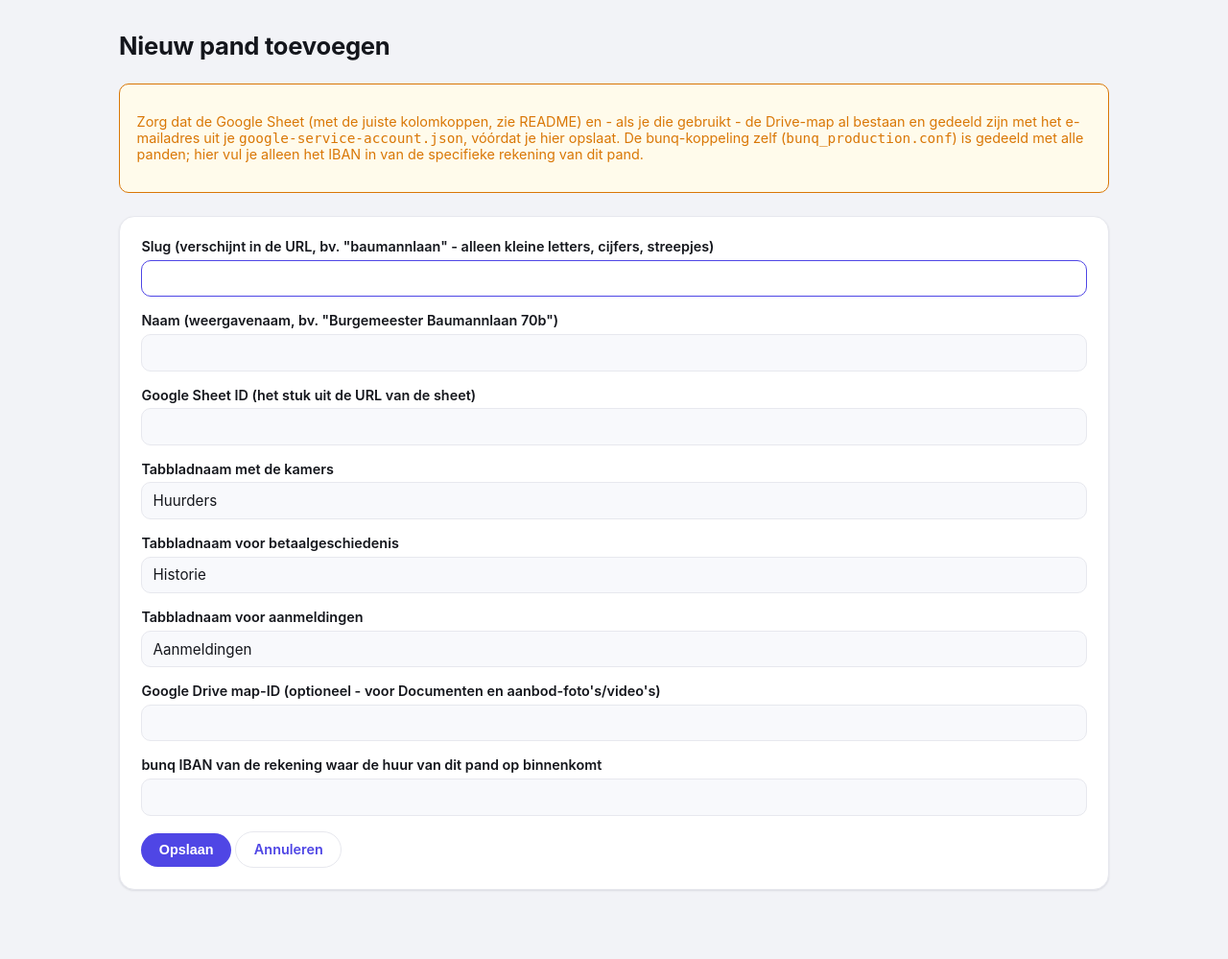
After one commit to jmmreckman/kamerverhuur-scanner, a Flask app: template webapp/templates/pand_form.html in a window 1280 px wide. The commit adds this page. Shown: the whole page at 96% size. Run offline with Flask 3, Linux system fonts and the light colour scheme; the template is opened without the code that fills it, so the values that code supplies are empty; parts of the project's set-up code (start-up, migrations or seed data) failed here and were passed over.

Commit message:
Voeg "Panden beheren" toe aan de site (nieuw pand toevoegen zonder VPS/JSON)
Beheerders met toegang tot alle panden kunnen nu via een "Panden"-knop in de
navigatie panden toevoegen, bewerken en verwijderen (naam, Google Sheet ID,
tabbladnamen, Drive-map-ID, bunq-IBAN) - properties.json hoeft niet meer met
de hand op de server bewerkt te worden. properties.json wordt nu bij elk
request opnieuw ingelezen (net als users.json), zodat wijzigingen direct
gelden zonder herstart.

Voorkomt per ongeluk het laatste pand verwijderen (dan kan de app niet meer
opstarten).

Co-Authored-By: Claude Sonnet 5 <noreply@anthropic.com>
Claude-Session: https://claude.ai/code/session_01A1CqEaH5MfvneD1xZWbshq

```diff
--- a/webapp/app.py
+++ b/webapp/app.py
@@ -8,6 +8,7 @@ Starten (productie): zie README (gunicorn + webapp.app:create_app()).
 from __future__ import annotations
 
 import dataclasses
+import re
 from datetime import date
 from decimal import Decimal
 from functools import wraps
@@ -20,7 +21,7 @@ from kamerverhuur_scanner import state
 from kamerverhuur_scanner.config import Config, ConfigError
 from kamerverhuur_scanner.drive_client import DriveClient
 from kamerverhuur_scanner.models import Tenant
-from kamerverhuur_scanner.properties import PropertiesError, find_pand, load_properties
+from kamerverhuur_scanner.properties import PropertiesError, find_pand, load_properties, verwijder_pand, zet_pand
 from kamerverhuur_scanner.runner import run_check
 from kamerverhuur_scanner.sheet_client import SheetClient
 from kamerverhuur_scanner.utils import parse_bedrag
@@ -44,9 +45,17 @@ def create_app(config: Config | None = None) -> Flask:
             raise SystemExit(f"Configuratiefout: {exc}") from exc
 
     try:
-        properties = load_properties(config.properties_file)
+        load_properties(config.properties_file)  # fail fast bij een ongeldig properties.json
     except PropertiesError as exc:
         raise SystemExit(f"Pandenfout: {exc}") from exc
+
+    def _properties() -> list:
+        # Steeds opnieuw inlezen (net als users.json) zodat wijzigingen via
+        # "Panden beheren" meteen gelden, zonder de app te herstarten.
+        try:
+            return load_properties(config.properties_file)
+        except PropertiesError:
+            return []
 
     app.secret_key = config.flask_secret_key
 
@@ -75,7 +84,7 @@ def create_app(config: Config | None = None) -> Flask:
         if not request.view_args or "pand_slug" not in request.view_args:
             return None
         pand_slug = request.view_args["pand_slug"]
-        pand = find_pand(properties, pand_slug)
+        pand = find_pand(_properties(), pand_slug)
         if pand is None:
             abort(404, f"Pand '{pand_slug}' bestaat niet.")
         g.pand = pand
@@ -89,7 +98,7 @@ def create_app(config: Config | None = None) -> Flask:
     def _template_context():
         eigen_panden = []
         if current_user.is_authenticated:
-            eigen_panden = [p for p in properties if current_user.heeft_toegang(p.slug)]
+            eigen_panden = [p for p in _properties() if current_user.heeft_toegang(p.slug)]
         return {"eigen_panden": eigen_panden, "huidig_pand": getattr(g, "pand", None)}
 
     def _kamer_of_404(sheet: SheetClient, kamer_naam: str) -> Tenant:
@@ -132,7 +141,7 @@ def create_app(config: Config | None = None) -> Flask:
     @app.route("/")
     @login_required
     def start():
-        eigen_panden = [p for p in properties if current_user.heeft_toegang(p.slug)]
+        eigen_panden = [p for p in _properties() if current_user.heeft_toegang(p.slug)]
         if len(eigen_panden) == 1:
             return redirect(url_for("dashboard", pand_slug=eigen_panden[0].slug))
         return render_template("pand_kiezer.html", panden=eigen_panden)
@@ -171,7 +180,7 @@ def create_app(config: Config | None = None) -> Flask:
                 save_users(config.users_file, users)
                 flash(f"Gebruiker '{username}' aangemaakt.")
                 return redirect(url_for("gebruikers_overzicht"))
-        return render_template("gebruiker_form.html", gebruiker=None, username=None, panden=properties)
+        return render_template("gebruiker_form.html", gebruiker=None, username=None, panden=_properties())
 
     @app.route("/beheer/gebruikers/<username>/bewerken", methods=["GET", "POST"])
     @login_required
@@ -193,7 +202,7 @@ def create_app(config: Config | None = None) -> Flask:
                 save_users(config.users_file, users)
                 flash(f"Gebruiker '{username}' bijgewerkt.")
                 return redirect(url_for("gebruikers_overzicht"))
-        return render_template("gebruiker_form.html", gebruiker=gebruiker, username=username, panden=properties)
+        return render_template("gebruiker_form.html", gebruiker=gebruiker, username=username, panden=_properties())
 
     @app.route("/beheer/gebruikers/<username>/verwijderen", methods=["POST"])
     @login_required
@@ -207,6 +216,73 @@ def create_app(config: Config | None = None) -> Flask:
             save_users(config.users_file, users)
             flash(f"Gebruiker '{username}' verwijderd.")
         return redirect(url_for("gebruikers_overzicht"))
+
+    # --- Panden beheren (alleen voor beheerders met toegang tot alle panden) ---
+
+    def _pand_gegevens_uit_form(form) -> dict:
+        return {
+            "naam": form.get("naam", "").strip(),
+            "google_sheet_id": form.get("google_sheet_id", "").strip(),
+            "google_sheet_worksheet": form.get("google_sheet_worksheet", "").strip() or "Huurders",
+            "history_worksheet": form.get("history_worksheet", "").strip() or "Historie",
+            "aanmeldingen_worksheet": form.get("aanmeldingen_worksheet", "").strip() or "Aanmeldingen",
+            "google_drive_folder_id": form.get("google_drive_folder_id", "").strip() or None,
+            "bunq_rekening_iban": form.get("bunq_rekening_iban", "").strip().replace(" ", "").upper(),
+        }
+
+    @app.route("/beheer/panden")
+    @login_required
+    @admin_required
+    def panden_overzicht():
+        return render_template("panden.html", panden=_properties())
+
+    @app.route("/beheer/panden/nieuw", methods=["GET", "POST"])
+    @login_required
+    @admin_required
+    def pand_nieuw():
+        if request.method == "POST":
+            slug = request.form.get("slug", "").strip().lower()
+            gegevens = _pand_gegevens_uit_form(request.form)
+            bestaande_slugs = {p.slug for p in _properties()}
+            if not re.fullmatch(r"[a-z0-9-]+", slug or ""):
+                flash("Slug mag alleen kleine letters, cijfers en streepjes bevatten.")
+            elif slug in bestaande_slugs:
+                flash(f"Pand met slug '{slug}' bestaat al.")
+            elif not gegevens["naam"] or not gegevens["google_sheet_id"] or not gegevens["bunq_rekening_iban"]:
+                flash("Naam, Google Sheet ID en bunq-IBAN zijn verplicht.")
+            else:
+                zet_pand(config.properties_file, slug, gegevens)
+                flash(f"Pand '{gegevens['naam']}' aangemaakt.")
+                return redirect(url_for("panden_overzicht"))
+        return render_template("pand_form.html", pand=None, slug=None)
+
+    @app.route("/beheer/panden/<slug>/bewerken", methods=["GET", "POST"])
+    @login_required
+    @admin_required
+    def pand_bewerken(slug: str):
+        pand = find_pand(_properties(), slug)
+        if pand is None:
+            abort(404, f"Pand '{slug}' bestaat niet.")
+        if request.method == "POST":
+            gegevens = _pand_gegevens_uit_form(request.form)
+            if not gegevens["naam"] or not gegevens["google_sheet_id"] or not gegevens["bunq_rekening_iban"]:
+                flash("Naam, Google Sheet ID en bunq-IBAN zijn verplicht.")
+            else:
+                zet_pand(config.properties_file, slug, gegevens)
+                flash(f"Pand '{gegevens['naam']}' bijgewerkt.")
+                return redirect(url_for("panden_overzicht"))
+        return render_template("pand_form.html", pand=pand, slug=slug)
+
+    @app.route("/beheer/panden/<slug>/verwijderen", methods=["POST"])
+    @login_required
+    @admin_required
+    def pand_verwijderen(slug: str):
+        if len(_properties()) <= 1:
+            flash("Je kunt het laatste overgebleven pand niet verwijderen (de site heeft minstens één pand nodig om te starten).")
+            return redirect(url_for("panden_overzicht"))
+        verwijder_pand(config.properties_file, slug)
+        flash(f"Pand '{slug}' verwijderd (gebruikerstoegang tot dit pand blijft ongebruikt in users.json staan, maar heeft geen effect meer).")
+        return redirect(url_for("panden_overzicht"))
 
     # --- Dashboard ---
 
@@ -501,7 +577,7 @@ def create_app(config: Config | None = None) -> Flask:
     @app.route("/aanbod")
     def aanbod_overzicht():
         kaarten = []
-        for pand in properties:
+        for pand in _properties():
             sheet = SheetClient(config, pand)
             drive = DriveClient(config, pand) if pand.google_drive_folder_id else None
             for kamer in sheet.get_kamers():
--- a/webapp/templates/_icons.html
+++ b/webapp/templates/_icons.html
@@ -29,3 +29,5 @@
 {% macro icon_inbox() %}<svg viewBox="0 0 24 24" fill="none" stroke="currentColor" stroke-width="1.6" stroke-linecap="round" stroke-linejoin="round"><path d="M3 12h4.5l1.5 3h6l1.5-3H21"/><path d="M5.5 6h13l2.5 6v7a1 1 0 0 1-1 1H4a1 1 0 0 1-1-1v-7z"/></svg>{% endmacro %}
 
 {% macro icon_foto() %}<svg viewBox="0 0 24 24" fill="none" stroke="currentColor" stroke-width="1.6" stroke-linecap="round" stroke-linejoin="round"><rect x="3" y="5" width="18" height="14" rx="2"/><circle cx="9" cy="11" r="2"/><path d="m21 16-4.5-4.5a2 2 0 0 0-2.8 0L7 18"/></svg>{% endmacro %}
+
+{% macro icon_panden() %}<svg viewBox="0 0 24 24" fill="none" stroke="currentColor" stroke-width="1.6" stroke-linecap="round" stroke-linejoin="round"><rect x="3" y="9" width="8" height="12" rx="1"/><rect x="13" y="3" width="8" height="18" rx="1"/><path d="M6 13h2M6 17h2M16 7h2M16 11h2M16 15h2"/></svg>{% endmacro %}
--- a/webapp/templates/base.html
+++ b/webapp/templates/base.html
@@ -7,7 +7,7 @@
   <link rel="stylesheet" href="{{ url_for('static', filename='style.css') }}">
 </head>
 <body>
-  {% from "_icons.html" import icon_dashboard, icon_kamers, icon_huurders, icon_betalingen, icon_contracten, icon_documenten, icon_logout, icon_instellingen, icon_inbox, icon_megafoon %}
+  {% from "_icons.html" import icon_dashboard, icon_kamers, icon_huurders, icon_betalingen, icon_contracten, icon_documenten, icon_logout, icon_instellingen, icon_inbox, icon_megafoon, icon_panden %}
   {% if current_user.is_authenticated %}
   {% set ep = request.endpoint or "" %}
   <nav class="navbar">
@@ -46,6 +46,7 @@
         {% endif %}
         <a class="nav-link" href="{{ url_for('aanbod_overzicht') }}" target="aanbod-voorbeeld" rel="noopener">{{ icon_megafoon() }} Bekijk aanbod</a>
         {% if current_user.mag_gebruikers_beheren() %}
+        <a class="nav-link {{ 'actief' if ep.startswith('pand_') or ep.startswith('panden_') }}" href="{{ url_for('panden_overzicht') }}">{{ icon_panden() }} Panden</a>
         <a class="nav-link {{ 'actief' if ep.startswith('gebruiker') }}" href="{{ url_for('gebruikers_overzicht') }}">{{ icon_instellingen() }} Gebruikers</a>
         {% endif %}
         <a class="nav-logout" href="{{ url_for('logout') }}">{{ icon_logout() }} {{ current_user.id }}</a>
--- /dev/null
+++ b/webapp/templates/pand_form.html
@@ -0,0 +1,52 @@
+{% extends "base.html" %}
+{% block title %}{% if pand %}Pand {{ pand.naam }} bewerken{% else %}Nieuw pand{% endif %}{% endblock %}
+{% block content %}
+<div class="page-header">
+  <h1>{% if pand %}Pand {{ pand.naam }} bewerken{% else %}Nieuw pand toevoegen{% endif %}</h1>
+</div>
+
+<div class="warning-box">
+  <p>Zorg dat de Google Sheet (met de juiste kolomkoppen, zie README) en - als je die gebruikt -
+     de Drive-map al bestaan en gedeeld zijn met het e-mailadres uit je
+     <code>google-service-account.json</code>, vóórdat je hier opslaat. De bunq-koppeling zelf
+     (<code>bunq_production.conf</code>) is gedeeld met alle panden; hier vul je alleen het IBAN
+     in van de specifieke rekening van dit pand.</p>
+</div>
+
+<div class="card">
+  <form method="post">
+    {% if pand %}
+    <label>Slug (niet meer te wijzigen)
+      <input type="text" value="{{ slug }}" disabled>
+    </label>
+    {% else %}
+    <label>Slug (verschijnt in de URL, bv. "baumannlaan" - alleen kleine letters, cijfers, streepjes)
+      <input type="text" name="slug" required pattern="[a-z0-9-]+" autofocus>
+    </label>
+    {% endif %}
+    <label>Naam (weergavenaam, bv. "Burgemeester Baumannlaan 70b")
+      <input type="text" name="naam" value="{{ pand.naam if pand else '' }}" required>
+    </label>
+    <label>Google Sheet ID (het stuk uit de URL van de sheet)
+      <input type="text" name="google_sheet_id" value="{{ pand.google_sheet_id if pand else '' }}" required>
+    </label>
+    <label>Tabbladnaam met de kamers
+      <input type="text" name="google_sheet_worksheet" value="{{ pand.google_sheet_worksheet if pand else 'Huurders' }}">
+    </label>
+    <label>Tabbladnaam voor betaalgeschiedenis
+      <input type="text" name="history_worksheet" value="{{ pand.history_worksheet if pand else 'Historie' }}">
+    </label>
+    <label>Tabbladnaam voor aanmeldingen
+      <input type="text" name="aanmeldingen_worksheet" value="{{ pand.aanmeldingen_worksheet if pand else 'Aanmeldingen' }}">
+    </label>
+    <label>Google Drive map-ID (optioneel - voor Documenten en aanbod-foto's/video's)
+      <input type="text" name="google_drive_folder_id" value="{{ (pand.google_drive_folder_id or '') if pand else '' }}">
+    </label>
+    <label>bunq IBAN van de rekening waar de huur van dit pand op binnenkomt
+      <input type="text" name="bunq_rekening_iban" value="{{ pand.bunq_rekening_iban if pand else '' }}" required>
+    </label>
+    <button class="btn" type="submit">Opslaan</button>
+    <a class="btn btn-secondary" href="{{ url_for('panden_overzicht') }}">Annuleren</a>
+  </form>
+</div>
+{% endblock %}
```
Also changed, not shown: kamerverhuur_scanner/properties.py (+29 -0 lines), tests/test_panden_beheer.py (added, +141 -0 lines), tests/test_properties.py (added, +48 -0 lines), webapp/templates/panden.html (added, +38 -0 lines), README.md.
